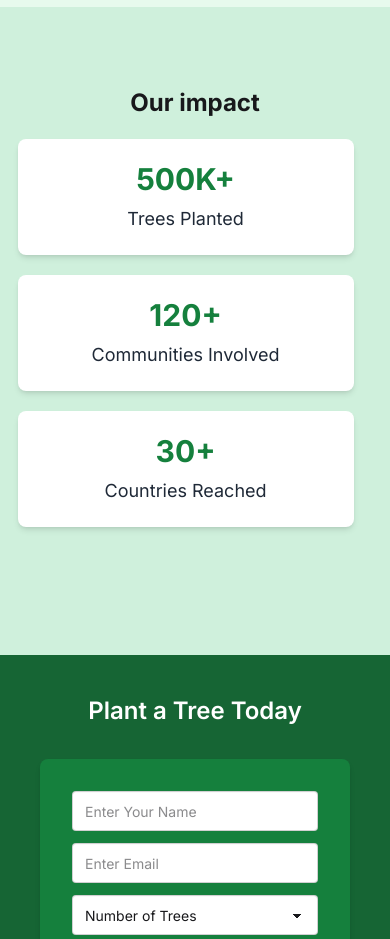
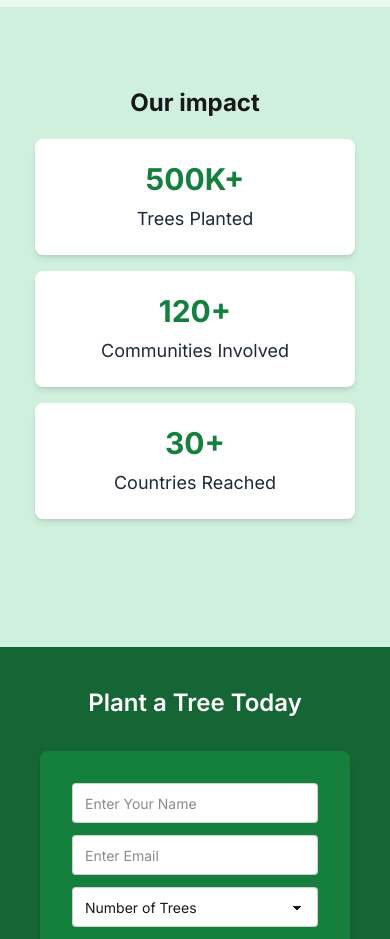
Before and after one commit to adnan99999977/Assignment_006, a plain HTML site: page index.html in a window 390 px wide. Shown: the part 1760-2699 px from the top of the page. Drawn offline with nearby package versions, Linux system fonts and the light colour scheme; no server answers.

Commit message:
responsive done

```diff
--- a/index.html
+++ b/index.html
@@ -166,10 +166,10 @@
     >
       <p class="text-2xl font-bold text-center lg:pt-10">Our impact</p>
       <div
-        class="impact_card_container w-[91%] space-y-5 flex-col justify-between mt-5 lg:flex lg:flex-row lg:space-y-0 lg:w-[95%] m-auto lg:justify-around pb-10 lg:mt-9 items-center"
+        class="impact_card_container w-[91%] flex flex-col gap-4  mt-5 lg:flex lg:flex-row lg:w-[95%] m-auto lg:justify-around pb-10 lg:mt-9 items-center"
       >
         <div
-          class="card w-84 lg:w-93 h-29 bg-white flex flex-col justify-center shadow-md items-center  hover:bg-[#71f1a2]  hover:scale-104 transition-transform duration-300 "
+          class="card w-80 m-auto lg:w-93 h-29 bg-white flex flex-col justify-center shadow-md items-center  hover:bg-[#71f1a2]  hover:scale-104 transition-transform duration-300 "
         >
           <h1 class="text-3xl mb-2 font-bold text-[rgba(21,128,61,1)]">
             500K+
@@ -177,13 +177,13 @@
           <p class="text-lg text-[rgba(31,41,55,1)]">Trees Planted</p>
         </div>
         <div
-          class="card w-84 lg:w-93 h-29 bg-white flex flex-col justify-center shadow-md items-center  hover:bg-[#71f1a2] hover:scale-104 transition-transform duration-300"
+          class="card w-80 m-auto lg:w-93 h-29 bg-white flex flex-col justify-center shadow-md items-center  hover:bg-[#71f1a2] hover:scale-104 transition-transform duration-300"
         >
           <h1 class="text-3xl mb-2 font-bold text-[rgba(21,128,61,1)]">120+</h1>
           <p class="text-lg text-[rgba(31,41,55,1)]">Communities Involved</p>
         </div>
         <div
-          class="card w-84 lg:w-93 h-29 bg-white flex flex-col justify-center shadow-md items-center  hover:bg-[#71f1a2] hover:scale-104 transition-transform duration-300"
+          class="card w-80 m-auto lg:w-93 h-29 bg-white flex flex-col justify-center shadow-md items-center  hover:bg-[#71f1a2] hover:scale-104 transition-transform duration-300"
         >
           <h1 class="text-3xl mb-2 font-bold text-[rgba(21,128,61,1)]">30+</h1>
           <p class="text-lg text-[rgba(31,41,55,1)]">Countries Reached</p>
@@ -197,7 +197,7 @@
         Plant a Tree Today
       </p>
       <div
-        class="login_container bg-[rgba(21,128,61,1)] lg:w-lg h-62 m-auto mt-8 rounded-lg p-8 mb-7 space-y-7 shadow-md"
+        class="login_container bg-[rgba(21,128,61,1)] w-full lg:w-lg h-62 m-auto mt-8 rounded-lg p-8 mb-7  shadow-md"
       >
         <form  class="space-y-3" action="">
           <input required id="input_name"
--- a/index.js
+++ b/index.js
@@ -166,7 +166,7 @@ const addToCartBtn = (info) => {
 
   const createNewCart = document.createElement("div");
   createNewCart.innerHTML = `
-         <div  class="cart_card p-4 lg:p-2 rounded-sm  flex justify-between items-center mb-4 w-[300px] lg:w-[200px] m-auto bg-[rgba(240,253,244,1)] text-[#474646]">
+         <div  class="cart_card p-4 lg:p-2 rounded-sm  flex justify-between items-center mb-4 w-[260px] lg:w-[200px] m-auto bg-[rgba(240,253,244,1)] text-[#474646]">
                <div class="info">
                 <p class="font-bold">${info.name}</p>
                 <p>${info.price} x 1</p>
```
